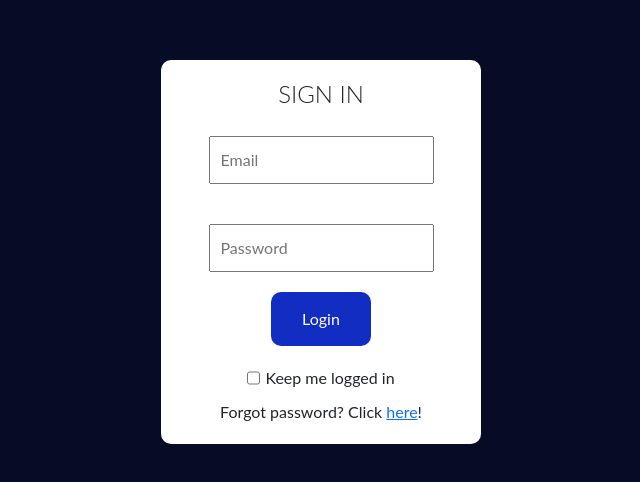
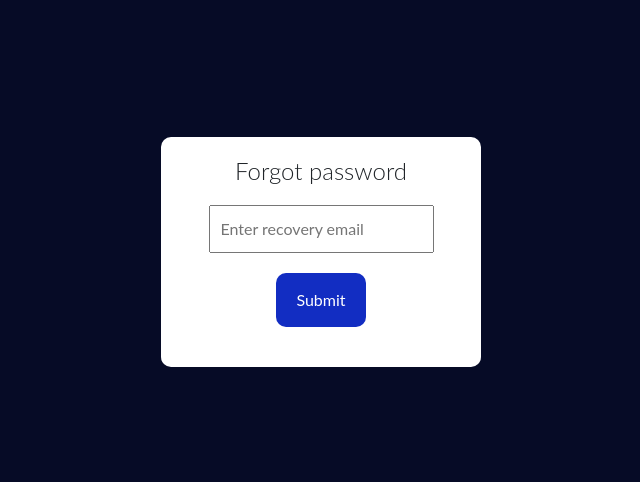
Before and after one commit to MogodanCristian/Zeit, a React (Vite) app: page /forgotPassword in a window 1280 px wide. Before the commit this address led to /login. Shown: the part 148-630 px from the top of the page, without its empty margins (319-959 px from the left). Built offline with nearby package versions, Linux system fonts and the light colour scheme.

Commit message:
Change password via email done!!

```diff
--- a/src/App.jsx
+++ b/src/App.jsx
@@ -19,6 +19,7 @@ import ForgotPassword from './pages/ForgotPassword'
 import Buckets from './pages/Buckets'
 import AdminTools from './pages/AdminTools'
 import Charts from './pages/Charts'
+import ChangePassword from './pages/ChangePassword'
 
 const GlobalStyle = createGlobalStyle`
 @import url('https://fonts.googleapis.com/css2?family=Lato&display=swap');
@@ -54,6 +55,8 @@ function App() {
         {user && <Sidebar />}
         <Routes>
           <Route path='/login' element={user ? <Navigate to={'/'} /> : <Login />} />
+          <Route path = '/forgotPassword' element={user? <Navigate to={'/'}/>:<ForgotPassword/>}/>
+          <Route path = '/changePassword/:userID' element={user? <Navigate to={'/'}/>:<ChangePassword/>}/>
           <Route path='/unauthorized' element={user ? <Unauthorized /> : <Navigate to={'/login'} />} />
           {user === null ? (
             <Route path='*' element={<Navigate to='/login' replace />} />
@@ -62,7 +65,6 @@ function App() {
               <Route path='/' element={user.role === 'admin'? <AdminDashboard/> :<Dashboard />} />
               <Route path='/team' element={<Team />} />
               <Route path='/projects' element={<Projects />} />
-              <Route path = '/forgotPassword' element={<ForgotPassword/>}/>
               <Route path = '/projects/:projectID/:projectTitle/buckets' element={<Buckets/>}/>
               <Route path='/tools' element={user.role === 'admin'? <AdminTools/> : <Unauthorized/>}/>
               <Route path='/projects/:projectID/:projectTitle/charts' element={<Charts/>}/>
--- a/src/components/BucketNavbar.jsx
+++ b/src/components/BucketNavbar.jsx
@@ -25,7 +25,6 @@ const BucketNavbar = ({title, _id}) => {
           <Navbar.Brand style={{fontSize:"25px"}}>{title}</Navbar.Brand>
           <Nav className="me-auto">
             <Nav.Link onClick={() =>{navigate('/projects/'+_id + '/'+title + '/buckets')}}>Board</Nav.Link>
-            <Nav.Link>Grid</Nav.Link>
             <Nav.Link onClick={() =>{navigate('/projects/'+_id + '/'+title + '/charts')}}>Charts</Nav.Link>
             {user.role === 'manager' && <Nav.Link onClick={handleShowAddEmployee}>Add Employees</Nav.Link>}
            <Nav.Link onClick={handleShowEmployeesModal}>List Employees</Nav.Link>
--- /dev/null
+++ b/src/pages/ChangePassword.jsx
@@ -0,0 +1,137 @@
+import axios from 'axios';
+import React, { useState } from 'react'
+import { useNavigate } from 'react-router-dom';
+import styled from 'styled-components';
+
+const OuterContainer = styled.div`
+ background-color: #060b26;`
+
+const InnerContainer = styled.div`
+  width: 100vw;
+  height: 100vh;
+  background-size: cover;
+  display: flex;
+  align-items: center;
+  justify-content: center;
+`;
+
+const Wrapper = styled.div`
+  width: 25%;
+  padding: 20px;
+  background-color: white;
+  height: 50vh+20px;
+  align-items: center;
+  flex-direction: column;
+  display: flex;
+  border-radius: 10px;
+
+  @media only screen and (max-width: 768px) {
+    width: 90%;}
+`;
+
+const Title = styled.h1`
+  font-size: 24px;
+  font-weight: 300;
+`;
+
+const Form = styled.form`
+  display: flex;
+  flex-direction: column;
+  align-items: center;
+`;
+
+const Input = styled.input`
+  flex: 1;
+  min-width: 40%;
+  width:100%;
+  margin: 20px 0;
+  padding: 10px;
+  font-size: medium;
+`;
+
+const Button = styled.button`
+  width: fit-content;
+  border: none;
+  padding: 15px 20px;
+  background-color: #122dc2;
+  color: white;
+  cursor: pointer;
+  margin-bottom: 20px;
+  border-radius:10px;
+
+  &:hover {
+      background-color: #1a83ff;
+    }
+`;
+
+const Error = styled.p`
+  font-size: medium;
+  color: red;
+`
+function getUserIdFromUrl(url) {
+  const urlObj = new URL(url);
+  const pathSegments = urlObj.pathname.split('/');
+  return pathSegments[pathSegments.length - 1];
+}
+
+const ChangePassword = () => {
+  const env = JSON.parse(JSON.stringify(import.meta.env));
+  const apiUrl = env.VITE_ZEIT_API_URL;
+  const navigate = useNavigate()
+
+  const [password, setPassword] = useState('')
+  const [confirmPassword, setConfirmPassword]=useState('')
+  const [errorMessage, setErrorMessage] = useState('')
+  const [allDone,setAllDone] = useState(false)
+  return (
+    <OuterContainer>
+    <InnerContainer>
+      <Wrapper>
+        <Title>Change password</Title>
+        <Form>
+          <Input
+            placeholder="Password"
+            type="password"
+            onChange={(e) =>{setPassword(e.target.value)}}
+            />
+          <Input
+            placeholder="Confirm password"
+            type="password"
+            onChange={(e) =>{setConfirmPassword(e.target.value)}}
+            />
+          <Button onClick={(e)=>{
+            e.preventDefault( )
+            if(password && confirmPassword)
+            {
+              if(password === confirmPassword){
+                const _id=getUserIdFromUrl(window.location.href);
+                axios.patch('http://localhost:3000/api/users/changePassword/'+_id,{
+                  password: password
+                }).then(response =>{
+                 if(response.status === 200)
+                 {
+                  setAllDone(true)
+                  setErrorMessage('')
+                 }
+                })
+              }
+              else{
+                setErrorMessage("Passwords don't match!")
+                setAllDone(false)
+              }
+            }
+          }}>Change</Button>
+        </Form>
+        {errorMessage && <Error>{errorMessage}</Error>}
+        {allDone && <span>Password changed succesfully!</span>}
+        {allDone && <Button style={{marginTop:"10px"}}onClick={(e) =>{
+          e.preventDefault()
+          navigate('/login')
+        }}>Move to login</Button>}
+      </Wrapper>
+    </InnerContainer>
+  </OuterContainer>
+  )
+}
+
+export default ChangePassword
--- a/src/pages/ForgotPassword.jsx
+++ b/src/pages/ForgotPassword.jsx
@@ -1,9 +1,151 @@
-import React from 'react'
+import axios from 'axios';
+import React, { useState } from 'react';
+import { useNavigate } from 'react-router-dom';
+import styled from 'styled-components';
+
+const OuterContainer = styled.div`
+  background-color: #060b26;
+`;
+
+const InnerContainer = styled.div`
+  width: 100vw;
+  height: 100vh;
+  background-size: cover;
+  display: flex;
+  align-items: center;
+  justify-content: center;
+`;
+
+const Wrapper = styled.div`
+  width: 25%;
+  padding: 20px;
+  height: 50vh+20px;
+  display: flex;
+  flex-direction: column;
+  align-items: center;
+  justify-content: center;
+  background-color: white;
+  border-radius: 10px;
+
+  @media only screen and (max-width: 768px) {
+    width: 90%;
+  }
+`;
+
+const Title = styled.h1`
+  font-size: 24px;
+  font-weight: 300;
+  margin-bottom: 20px;
+`;
+
+const Form = styled.form`
+  display: flex;
+  flex-direction: column;
+  align-items: center;
+`;
+
+const Input = styled.input`
+  width: 100%;
+  padding: 10px;
+  font-size: medium;
+  min-width: 40%;
+  margin-bottom: 20px;
+`;
+
+const Button = styled.button`
+  width: fit-content;
+  padding: 15px 20px;
+  margin-bottom: 20px;
+  border: none;
+  border-radius: 10px;
+  background-color: #122dc2;
+  color: white;
+  cursor: pointer;
+  &:hover {
+    background-color: #1a83ff;
+  }
+`;
+
+const Error = styled.p`
+  font-size: medium;
+  color: red;
+`
+
+
+function generateCode() {
+  const characters = 'ABCDEFGHIJKLMNOPQRSTUVWXYZabcdefghijklmnopqrstuvwxyz0123456789';
+  let code = '';
+  for (let i = 0; i < 5; i++) {
+    const randomIndex = Math.floor(Math.random() * characters.length);
+    code += characters[randomIndex];
+  }
+  return code;
+}
 
 const ForgotPassword = () => {
+  const env = JSON.parse(JSON.stringify(import.meta.env));
+  const apiUrl = env.VITE_ZEIT_API_URL;
+  const navigate = useNavigate()
+  const [isSubmitted, setIsSubmitted] = useState(false);
+  const [email, setEmail] = useState('');
+  const [code, setCode] = useState('')
+  const [codeField, setCodeField] = useState('')
+  const [errorMessage, setErrorMessage] = useState('')
+
+  const handleSubmit = (e) => {
+    e.preventDefault()
+    if(email){
+      let dummyCode = generateCode()
+      setCode(dummyCode)
+      axios.post('http://localhost:3000/api/users/sendEmail/forgotPassword',{
+        recip: email,
+        subject: "Password change",
+        content: 'Your password change code is ' + dummyCode
+      }).then(response =>{
+        console.log(response)
+      })
+      setIsSubmitted(true);
+    }
+  };
+  const handleEmailChange = (e) => {
+    setEmail(e.target.value);
+  };
+
   return (
-    <div>ForgotPassword</div>
-  )
-}
+    <OuterContainer>
+      <InnerContainer>
+        <Wrapper>
+          <Title>Forgot password</Title>
+          <Form>
+            <Input type="email" placeholder="Enter recovery email" value={email} onChange={handleEmailChange} />
+            <Button type="submit" onClick={handleSubmit}>Submit</Button>
+           {isSubmitted && <Input onChange={(e) =>{setCodeField(e.target.value)}}placeholder='Enter recovery code'/>}
+           {isSubmitted && <Button onClick={(e) =>{
+            e.preventDefault()
+            if(code)
+            {
+              if(code === codeField)
+              {
+                console.log(email)
+                axios.post('http://localhost:3000/api/users/findByEmail', {
+                  email:email
+                }).then(response =>{
+                  if(response.data){
+                    navigate('/changePassword/'+response.data._id)
+                  }
+                  else{
+                    setErrorMessage("You are not registered!")
+                  }
+                })
+              }
+            }
+           }}>Submit code</Button>}
+          </Form>
+          {errorMessage && <Error>{errorMessage}</Error>}
+        </Wrapper>
+      </InnerContainer>
+    </OuterContainer>
+  );
+};
 
-export default ForgotPassword
+export default ForgotPassword;
--- a/src/pages/Login.jsx
+++ b/src/pages/Login.jsx
@@ -145,7 +145,7 @@ const Login = () => {
               <Checkbox onChange={handlePersistance} checked={keepLoggedToggle}/>
               <span>Keep me logged in</span>
             </CheckboxContainer>
-            <ForgotPassword>Forgot password? Click <Link to={'/forgot_password'}>here</Link>!
+            <ForgotPassword>Forgot password? Click <Link to={'/forgotPassword'}>here</Link>!
             </ForgotPassword>
             {isFetching && <Spinner/>}
             {loginFail && <Error>Email or password are incorrect.Try again.</Error>}
```
